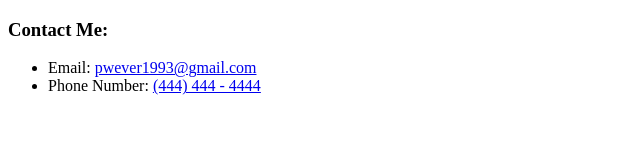
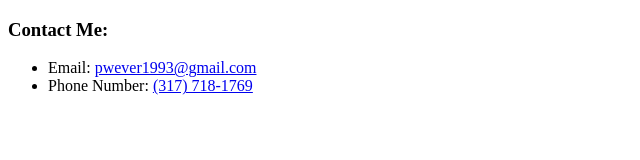
Before and after one commit to pwevey/html-portfolio, a plain HTML site: page contactme.html in a window 1280 px wide. Shown: the full height of the page, 0-640 px from the left. Drawn offline with Linux system fonts and the light colour scheme.

Commit message:
Update contactme.html

```diff
--- a/contactme.html
+++ b/contactme.html
@@ -12,7 +12,7 @@
       <li>
         Email: <a href="mailto:pwever1993@gmail.com">pwever1993@gmail.com</a>
       </li>
-      <li>Phone Number: <a href="tel: +14444444444">(444) 444 - 4444</a></li>
+      <li>Phone Number: <a href="tel: +13177181769">(317) 718-1769</a></li>
     </ul>
   </body>
 </html>
```
